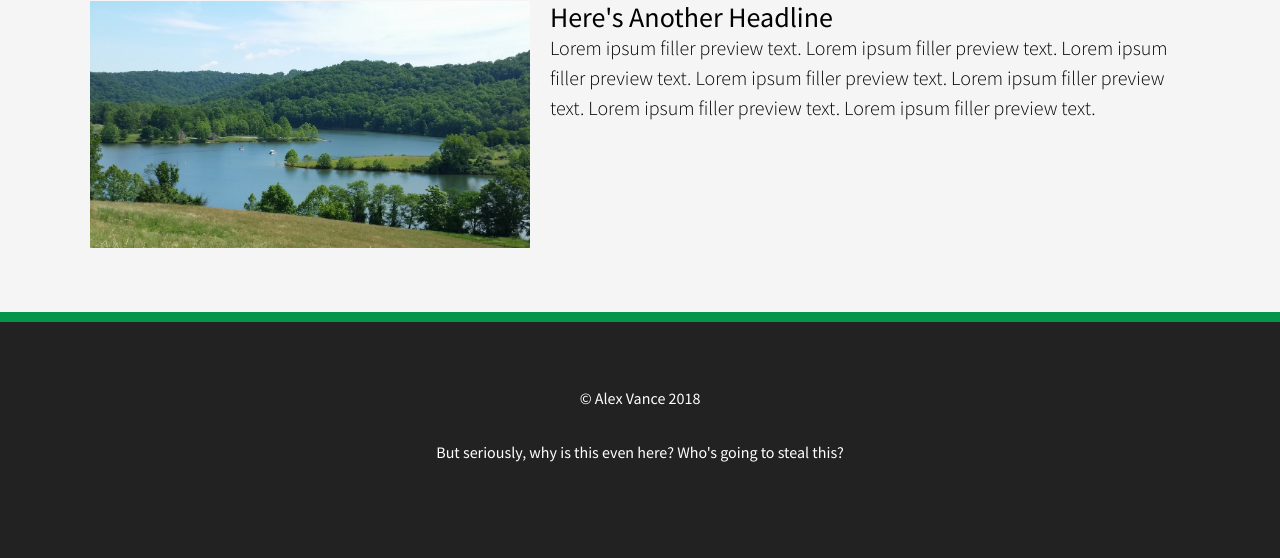
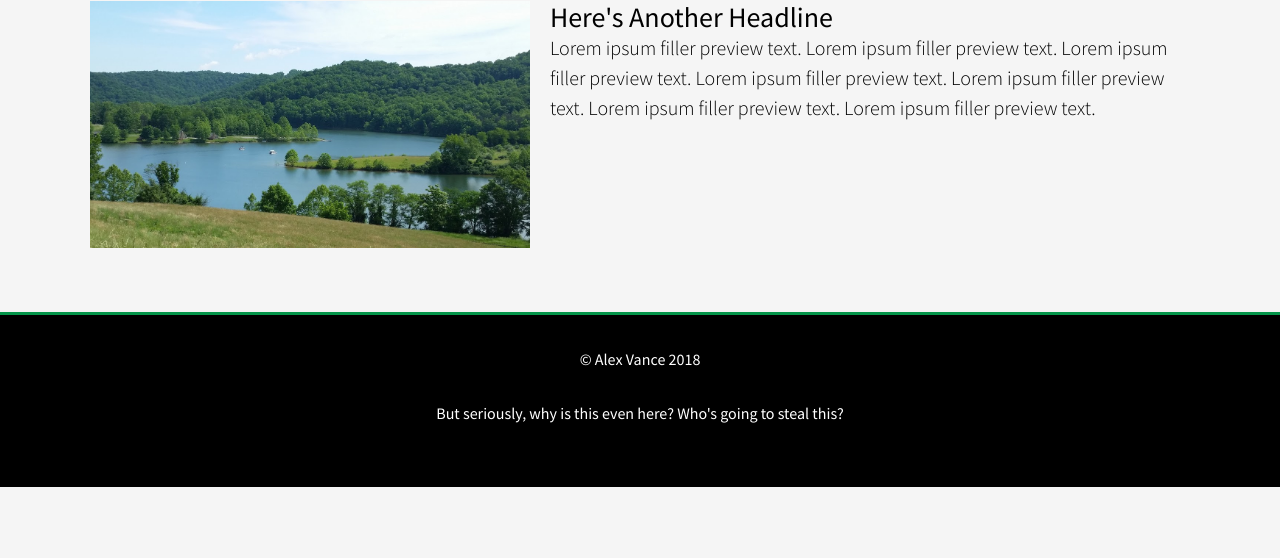
Before and after one commit to HerdADVance/blog, a PHP site: page / in a window 1280 px wide. Shown: the part 2799-3357 px from the top of the page. After the commit the page ends 3286 px from the top, so only its background shows below. Run offline with PHP 8.4, Linux system fonts and the light colour scheme; some libraries are stand-ins or nearby versions.

Commit message:
Redid layout for Article Header

```diff
--- a/assets/css/style.css
+++ b/assets/css/style.css
@@ -349,11 +351,11 @@ section{
 
 /* FOOTER */
 .site-footer{
-	background: #222;
-	border-top: 10px solid #04954A;
+	background: #000;
+	border-top: 3px solid #04954A;
 	color: #FFF;
-	padding-bottom: 4em;
-	padding-top: 4em;
+	padding-bottom: 2em;
+	padding-top: 2em;
 	text-align: center;
 }
 
--- a/assets/js/script.js
+++ b/assets/js/script.js
@@ -1,20 +1,29 @@
 $(document).ready(function() {
-    callFullpage();
+    //callFullpage();
+
+    var articleTitleHeight = $('.article-title').height() + 30;
+
+    setTimeout(scrollTitleUp(articleTitleHeight), 750);
+
+    function scrollTitleUp(height) {
+        $("html, body").animate({ scrollTop: height }, 1000);
+    }
+
 });
 
-$(document).on('click', '.arrow', function(){
-  $.fn.fullpage.moveSectionDown();
-});
+// $(document).on('click', '.arrow', function(){
+//   $.fn.fullpage.moveSectionDown();
+// });
 
-function callFullpage(){
-    $('#fullpage').fullpage({
-        afterRender: function(){
-            var numPages = $('#fullpage .page').length;
-        },
-        onLeave: function(index, nextIndex, direction){
-            var numPages = $('#fullpage .page').length;
+// function callFullpage(){
+//     $('#fullpage').fullpage({
+//         afterRender: function(){
+//             var numPages = $('#fullpage .page').length;
+//         },
+//         onLeave: function(index, nextIndex, direction){
+//             var numPages = $('#fullpage .page').length;
 
-        },
-        loopHorizontal: true
-    });
-}
+//         },
+//         loopHorizontal: true
+//     });
+// }
--- a/index.php
+++ b/index.php
@@ -110,8 +110,8 @@
 		<p>But seriously, why is this even here? Who's going to steal this?</p>
 	</footer>
 
-	<!--script src="/assets/js/fullpage.min.js"></script>
-	<script src="/assets/js/script.js"></script-->
+	<!--script src="/assets/js/fullpage.min.js"></script-->
+	<script src="/assets/js/script.js"></script>
 
 	<!--button class="to-top">^</button-->
 </body>
```
Also changed, not shown: other parts of assets/css/style.css (+18 -22 lines), article.php (+8 -3 lines).
